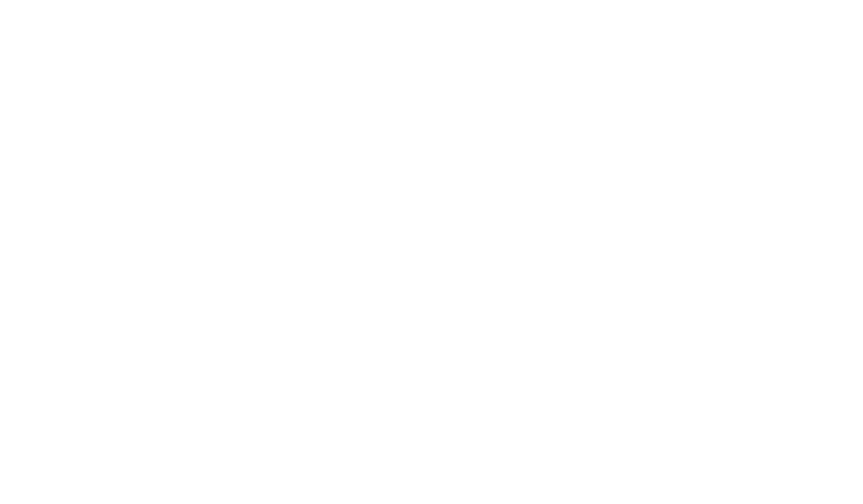
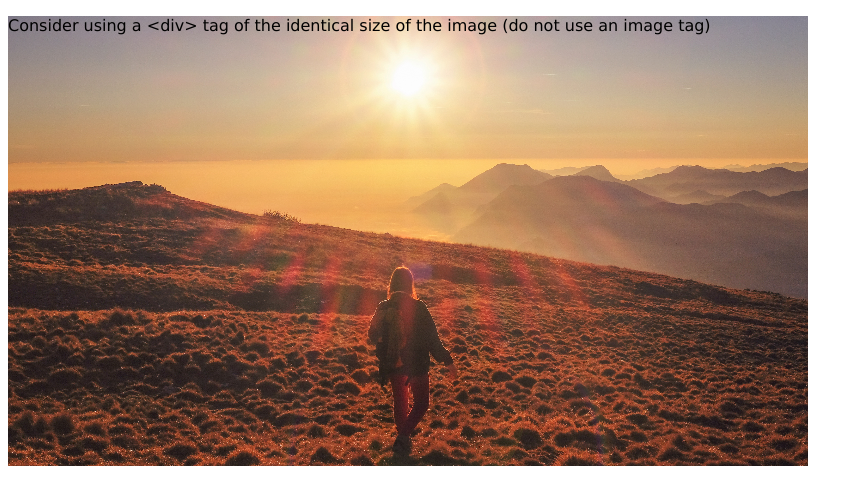
Before and after one commit to jt024/WebAssignment2, a plain HTML site: page Index.html in a window 1280 px wide. Shown: the whole page, without its empty margins (0-863 px from the left). Drawn offline with Linux system fonts and the light colour scheme.

Commit message:
first update

```diff
--- a/Index.html
+++ b/Index.html
@@ -1,10 +1,22 @@
 <!DOCTYPE html>
 <html>
 <head>
+    <link rel="stylesheet" href="Layout.css" type="text/css"/>
     <meta charset="utf-8" />
     <title></title>
 </head>
 <body>
+    <div id="image1">
+
+        <p>Consider using a &lt;div&gt; tag of the identical size of the image
+         (do not use an image tag) </p>
+
+    </div>
+
+
+    <p > </p>
+    <p> </p>
+    <p> </p>
 
 </body>
 </html>
--- a/Layout.css
+++ b/Layout.css
@@ -1,2 +1,8 @@
-body {
+#image1 {
+    width:800px;
+    height:450px;
+    background-image:url("images/gottardi_800x450.png")
 }
+p {
+    font-family:Verdana;
+}
```
Also changed, not shown: images/gottardiThumb.png (renamed from graphics/gottardiThumb.png), images/gottardi_800x450.png (added), 1 other file.
